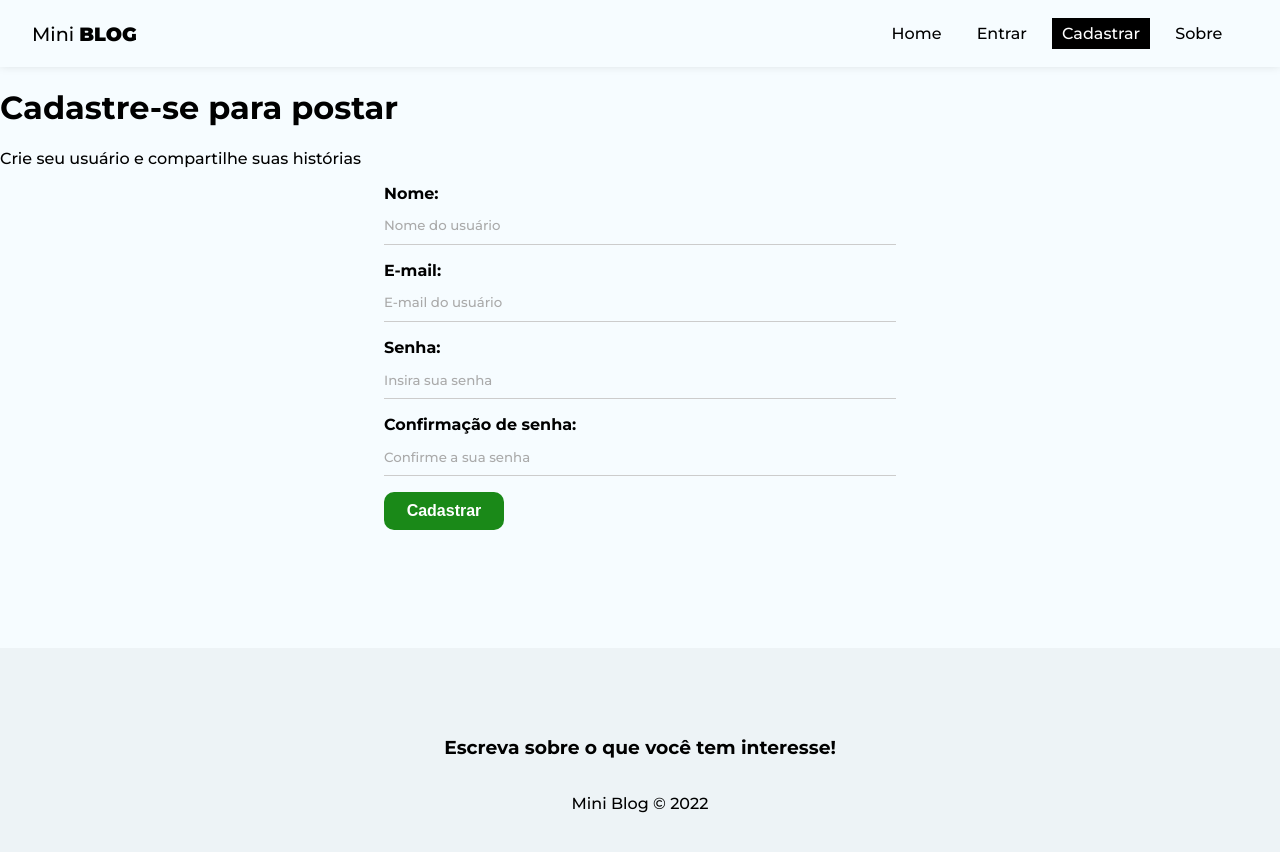
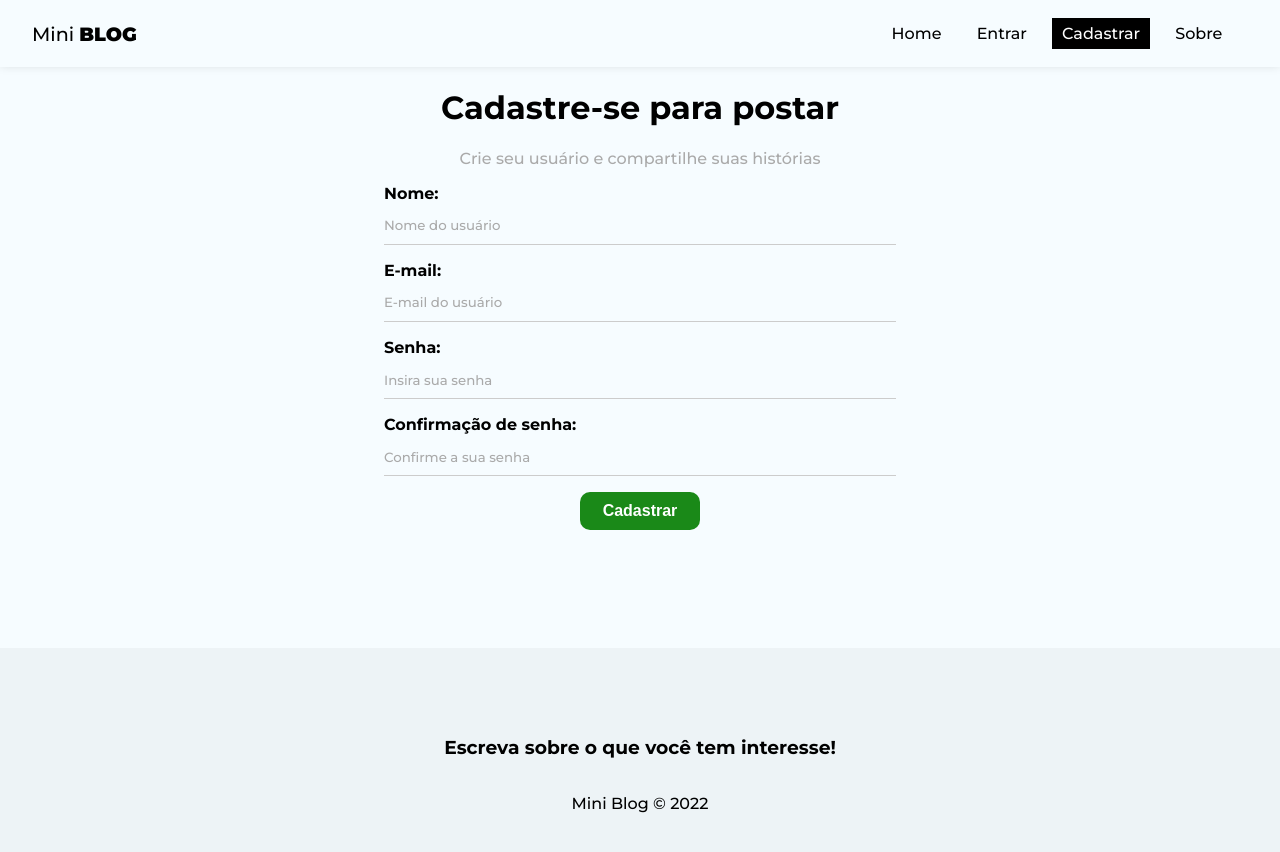
Before and after one commit to sidebit-dev/miniblog-react, a React (Create React App) app: page /register in a window 1280 px wide. Shown: the top 852 px of the page. Built offline with nearby package versions, Linux system fonts and the light colour scheme.

Commit message:
States do form de cadastro

```diff
--- a/src/pages/Register/Register.js
+++ b/src/pages/Register/Register.js
@@ -3,11 +3,36 @@
 import { useState, useEffect } from "react";
 
 const Register = () => {
+    const [displayName, setDisplayName] = useState('');
+    const [email, setEmail] = useState('');
+    const [password, setPassword] = useState('');
+    const [confirmPassword, setConfirmPassword] = useState('');
+    const [error, setError] = useState('');
+
+    const handleSubmit = (e) => {
+        e.preventDefault();
+
+        setError('');
+
+        const user = {
+            displayName,
+            email,
+            password
+        }
+
+        if(password !== confirmPassword) {
+            setError('As senhas precisam ser iguais!');
+            return
+        }
+
+        console.log(user);
+    };
+
   return (
-    <div>
+    <div className={styles.register}>
         <h1>Cadastre-se para postar</h1>
         <p>Crie seu usuário e compartilhe suas histórias</p>
-        <form>
+        <form onSubmit={handleSubmit}>
             <label>
                 <span>Nome:</span>
                 <input
@@ -15,6 +40,8 @@
                 name="displayName"
                 required
                 placeholder="Nome do usuário"
+                value={displayName}
+                onChange={(e) => setDisplayName(e.target.value)}
                 />
             </label>
             <label>
@@ -24,6 +51,8 @@
                 name="email"
                 required
                 placeholder="E-mail do usuário"
+                value={email}
+                onChange={(e) => setEmail(e.target.value)}
                 />
             </label>
             <label>
@@ -32,6 +61,8 @@
                 name="password"
                 required
                 placeholder="Insira sua senha"
+                value={password}
+                onChange={(e) => setPassword(e.target.value)}
                 />
             </label>
             <label>
@@ -40,9 +71,12 @@
                 name="confirmPassword"
                 required
                 placeholder="Confirme a sua senha"
+                value={confirmPassword}
+                onChange={(e) => setConfirmPassword(e.target.value)}
                 />
             </label>
             <button className="btn">Cadastrar</button>
+            {error && <p className="error">{error}</p>}
         </form>
     </div>
   )
```
